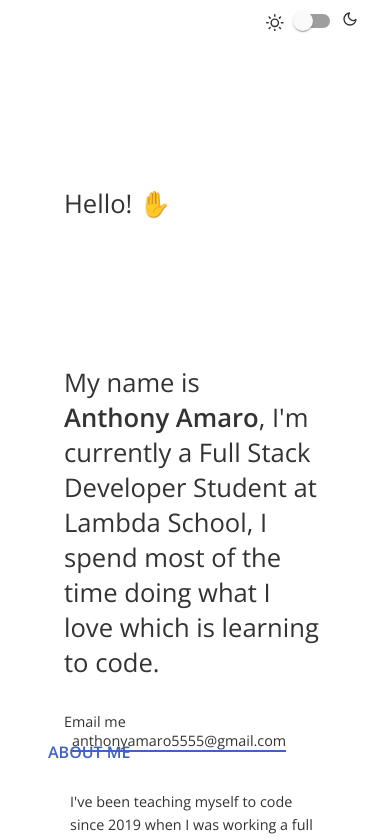
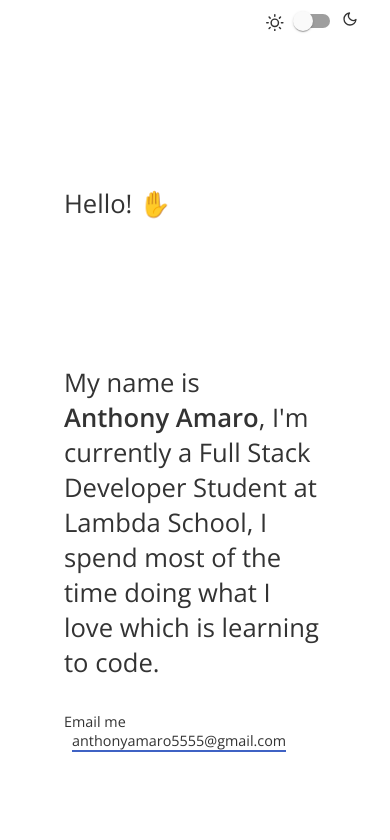
Before and after one commit to anthonyamaro15/portfolio, a React (Create React App) app: page / in a window 390 px wide. Shown: the top 840 px of the page. Built offline with nearby package versions, Linux system fonts and the light colour scheme.

Commit message:
fixed media query bug

```diff
--- a/src/sass/_header.scss
+++ b/src/sass/_header.scss
@@ -23,8 +23,11 @@
   @media (max-width: $lg-mobile) {
     height: 60vh;
   }
+  @media (max-width: $tablet) {
+    height: 95vh;
+  }
   @media (max-width: $sm-mobile) {
-    height: 100vh;
+    height: 95vh;
   }
 
   .goup {
```
